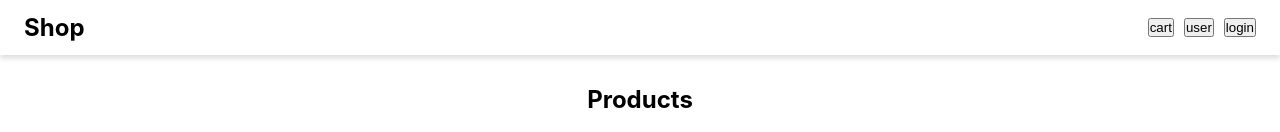
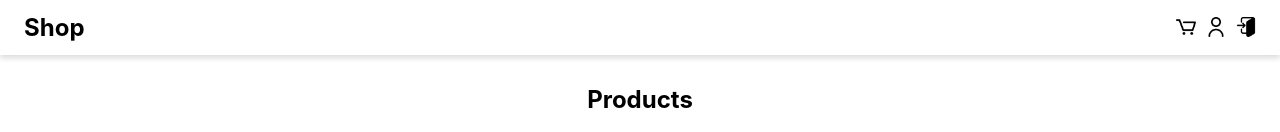
Before and after one commit to ChaeYubin/react-shopping-mall, a React (Create React App) app: page / in a window 1280 px wide. Shown: the top 132 px of the page. Built offline with nearby package versions, Linux system fonts and the light colour scheme.

Commit message:
헤더 아이콘 적용

```diff
--- a/src/components/Nav.css
+++ b/src/components/Nav.css
@@ -14,3 +14,30 @@ nav {
   margin-left: auto;
   gap: 10px;
 }
+
+.nav-right > button {
+  border: none;
+  background-color: transparent;
+  cursor: pointer;
+  background-repeat: no-repeat;
+  background-position: center;
+  background-size: contain;
+  width: 20px;
+  height: 20px;
+}
+
+.nav-right .logout-button {
+  background-image: url("./../assets/nav-logout.png");
+}
+
+.nav-right .login-button {
+  background-image: url("./../assets/nav-login.png");
+}
+
+.nav-right .cart-button {
+  background-image: url("./../assets/nav-cart.png");
+}
+
+.nav-right .user-button {
+  background-image: url("./../assets/nav-user.png");
+}
--- a/src/components/Nav.jsx
+++ b/src/components/Nav.jsx
@@ -34,12 +34,12 @@ function Nav() {
         <h1>Shop</h1>
       </Link>
       <div className="nav-right">
-        <button>cart</button>
-        <button>user</button>
+        <button className="cart-button"></button>
+        <button className="user-button"></button>
         {isLoggedIn ? (
-          <button onClick={signOut}>logout</button>
+          <button className="logout-button" onClick={signOut}></button>
         ) : (
-          <button onClick={signIn}>login</button>
+          <button className="login-button" onClick={signIn}></button>
         )}
       </div>
     </nav>
```
